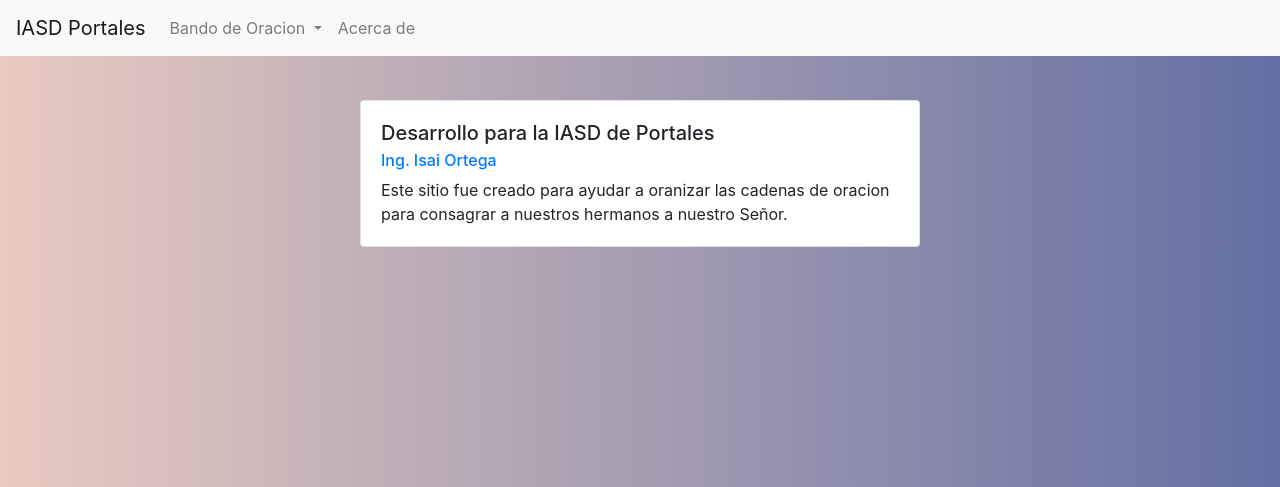
After one commit to ortega-isai/IASD-Portales, a Django app: page /About/ in a window 1280 px wide. The commit adds this page. Shown: the top 487 px of the page. Run offline with Django 3.2, Linux system fonts and the light colour scheme; some libraries are stand-ins or nearby versions.

Commit message:
se añade pagina About

```diff
--- /dev/null
+++ b/bando_oracion/templates/bando_oracion/about.html
@@ -0,0 +1,18 @@
+{% extends "base.html" %}
+
+{% block content %}
+<div class="row justify-content-md-center">
+    <div class="card" style="width: 35rem;">
+        <div class="card-body">
+            <h5 class="card-title">Desarrollo para la IASD de Portales</h5>
+            <h6 class="card-subtitle mb-2 text-muted"><a href="https://github.com/ortega-isai" class="card-link">Ing.
+                    Isai Ortega</a></h6>
+            <p class="card-text">
+                Este sitio fue creado para ayudar a oranizar las cadenas de oracion
+                para consagrar a nuestros hermanos a nuestro Señor.
+            </p>
+        </div>
+    </div>
+</div>
+
+{% endblock %}
--- a/bando_oracion/urls.py
+++ b/bando_oracion/urls.py
@@ -8,5 +8,5 @@ urlpatterns = [
     path('<int:pk>', views.OracionDetailView.as_view(), name='oracion_detail'),
     path('<int:pk>/', views.OracionUpdate.as_view(), name='oracion_update'),
     path('add/', views.OracionCreate.as_view(), name='oracion_add'),
-
+    path('About/', views.AboutTemplateView.as_view(), name='about')
 ]
--- a/bando_oracion/views.py
+++ b/bando_oracion/views.py
@@ -34,3 +34,7 @@ class OracionUpdate(SuccessMessageMixin, UpdateView):
     model = Oracion
     form_class = forms.OracionUpdateForm
     success_message = "Fue actualizado exitosamente"
+
+
+class AboutTemplateView(TemplateView):
+    template_name = 'bando_oracion/about.html'
--- a/templates/base.html
+++ b/templates/base.html
@@ -50,6 +50,9 @@
                         <a class="dropdown-item" href="{% url 'oracion_add' %}">Nuevo</a>
                     </div>
                 </li>
+                <li class="nav-item">
+                    <a class="nav-link" href="{% url 'about' %}">Acerca de</a>
+                </li>
             </ul>
         </div>
     </nav>
```
